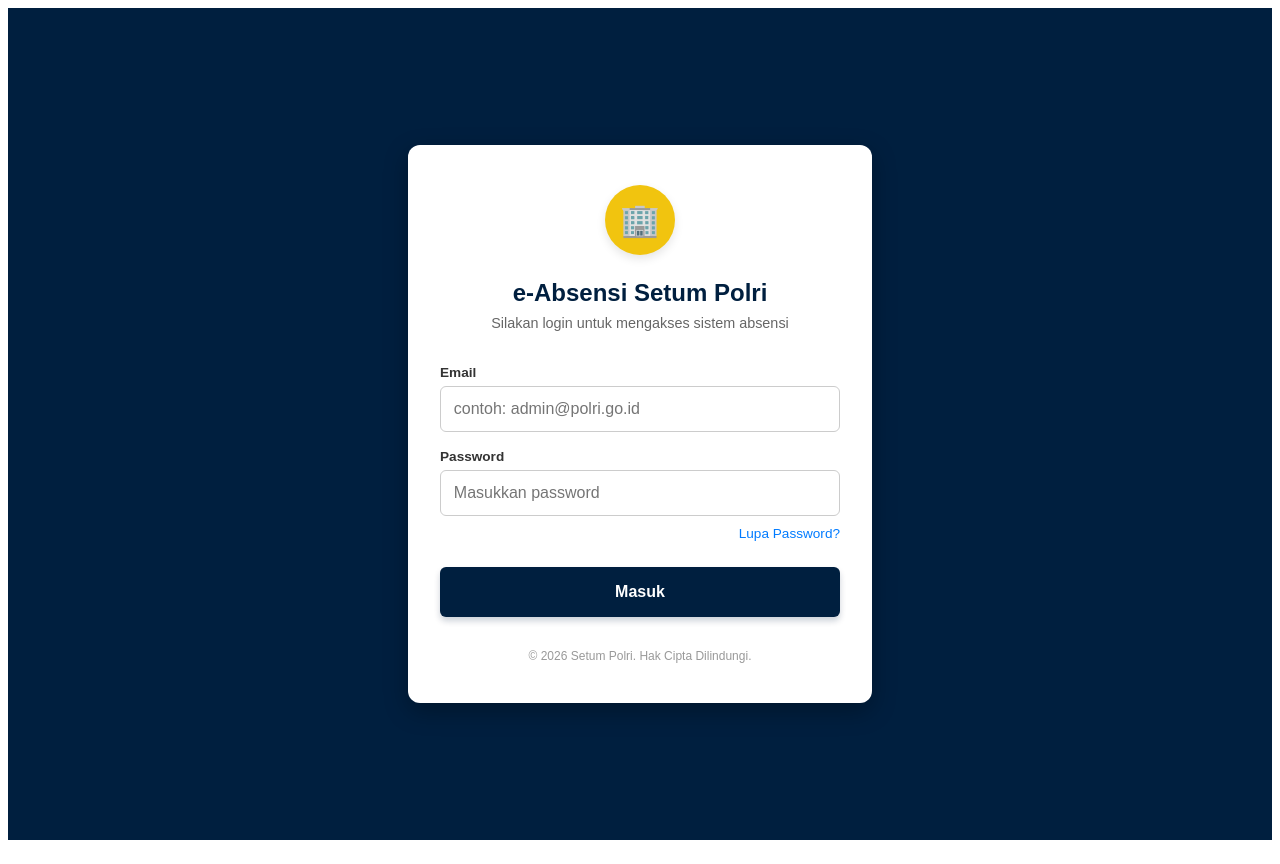
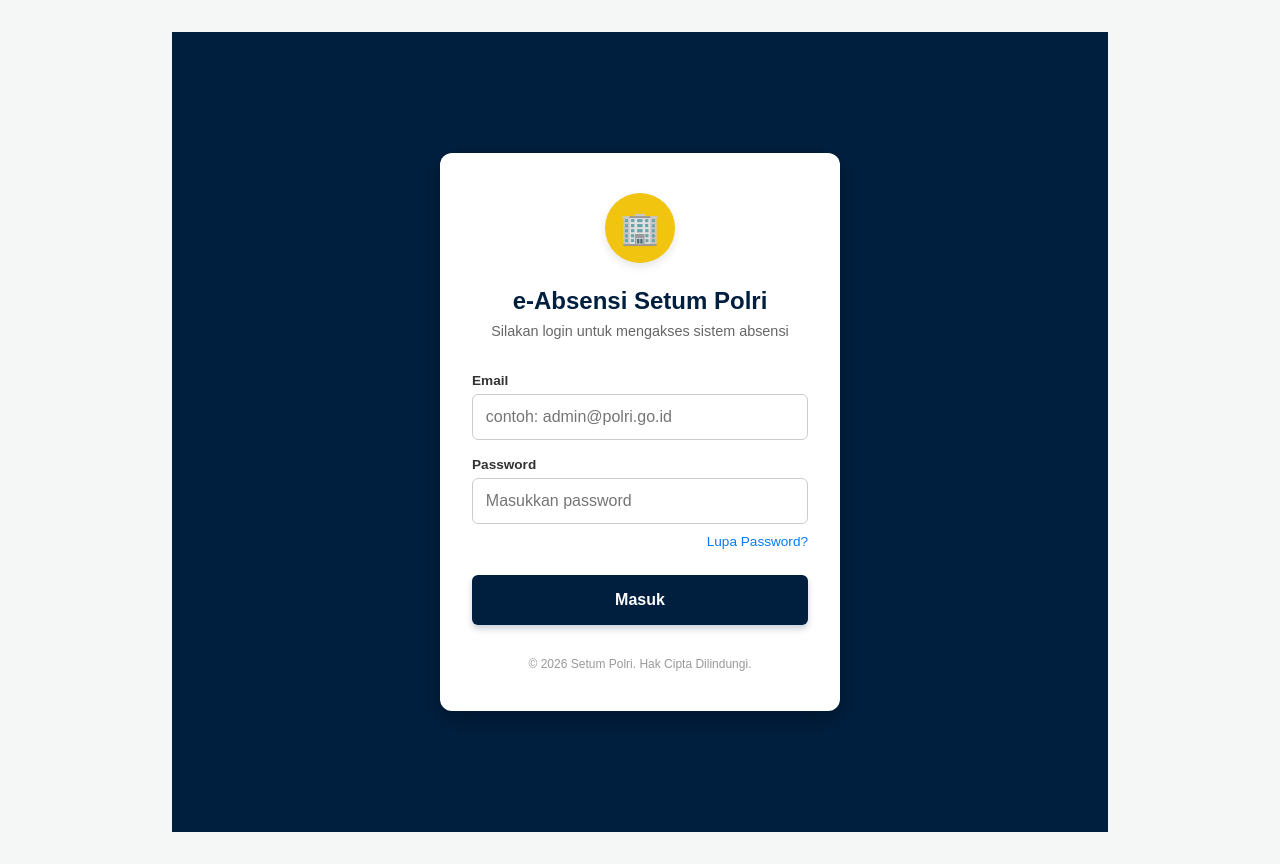
Before and after one commit to e-OfficePolri/absensi-setum, a Next.js app: page /login in a window 1280 px wide. Built offline with nearby package versions, Linux system fonts and the light colour scheme; no server answers.

Commit message:
Update layout.tsx

```diff
--- a/app/layout.tsx
+++ b/app/layout.tsx
@@ -1,3 +1,6 @@
+// app/layout.tsx
+import './globals.css'; // Mengimpor CSS Global
+
 export const metadata = {
   title: 'Absensi Setum Polri',
   description: 'Aplikasi Absensi Pegawai',
@@ -10,7 +13,12 @@ export default function RootLayout({
 }) {
   return (
     <html lang="id">
-      <body>{children}</body>
+      <body>
+        {/* Bungkus seluruh halaman dengan class main-container */}
+        <div className="main-container">
+          {children}
+        </div>
+      </body>
     </html>
   )
 }
```
